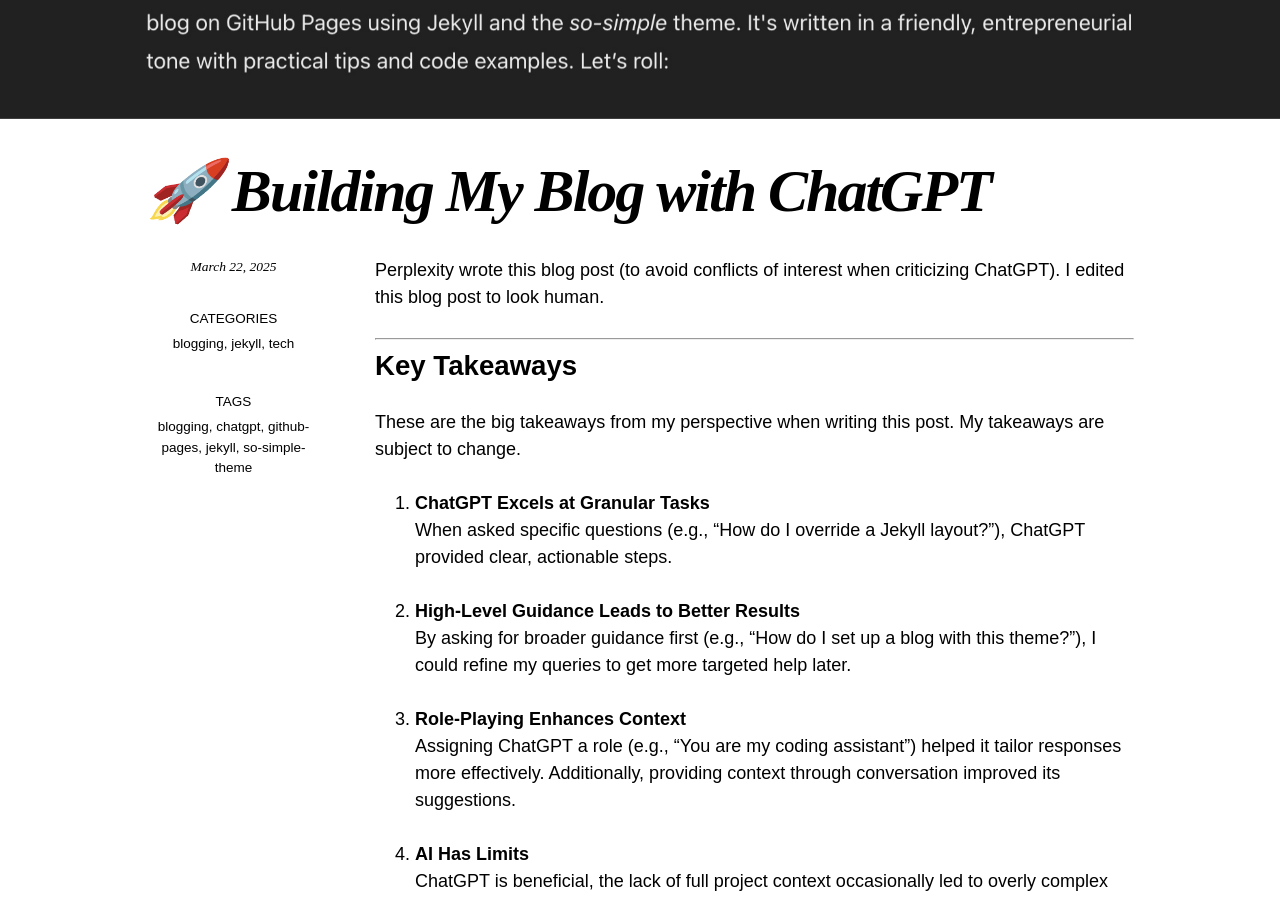
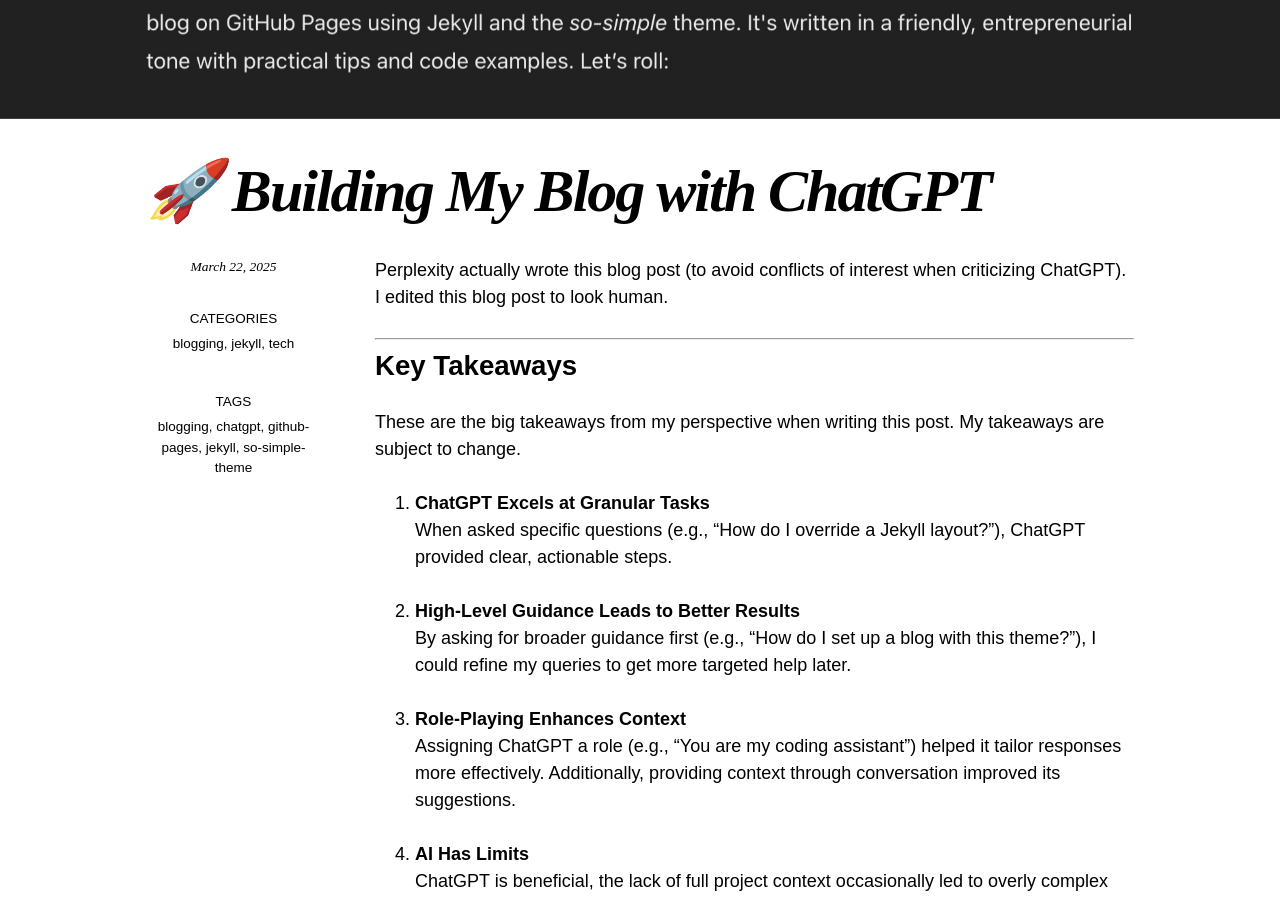
Before and after one commit to tsgillam/funitureworld, a Jekyll site: the page built from _posts/2025-03-22-a-chatgpt-blogpost.md, in a window 1280 px wide and 900 px high, scrolled down 394 px. Built offline with Jekyll 4.4.1, drawn with Linux system fonts in a browser that asks for light colours; nearby versions of some CDN libraries; some of the changed text lies outside the part shown.

Commit message:
Update 2025-03-22-a-chatgpt-blogpost.md

```diff
--- a/_posts/2025-03-22-a-chatgpt-blogpost.md
+++ b/_posts/2025-03-22-a-chatgpt-blogpost.md
@@ -8,10 +8,10 @@ excerpt: How I used ChatGPT to launch a Jekyll blog with GitHub Pages and the So
 author: Tom Gillam
 image: assets/images/2025-03-22-hero.jpg
 ---
-Perplexity wrote this blog post (to avoid conflicts of interest when criticizing ChatGPT). I edited this blog post to look human.
+Perplexity actually wrote this blog post (to avoid conflicts of interest when criticizing ChatGPT). I edited this blog post to look human.
 
 ---
-## **Key Takeaways**
+## Key Takeaways
 These are the big takeaways from my perspective when writing this post. My takeaways are subject to change.
 
 1. **ChatGPT Excels at Granular Tasks**
@@ -33,7 +33,7 @@ I built this site using the So Simple Jekyll Theme, guided by ChatGPT, and hoste
 
 ---
 
-### **The Process**
+### The Process
 
 Here’s how I built my blog site:
 
@@ -72,7 +72,7 @@ Here’s how I built my blog site:
 
 ---
 
-### **Conclusion**
+### Conclusion
 
 Building this blog showcased the strengths and limitations of AI tools like ChatGPT. The trick was leveraging ChatGPT's granular expertise while maintaining oversight of the bigger picture because ChatGPT doesn't replace your skills.
 
```
Also changed, not shown: other parts of _posts/2025-03-22-a-chatgpt-blogpost.md (+2 -2 lines).
